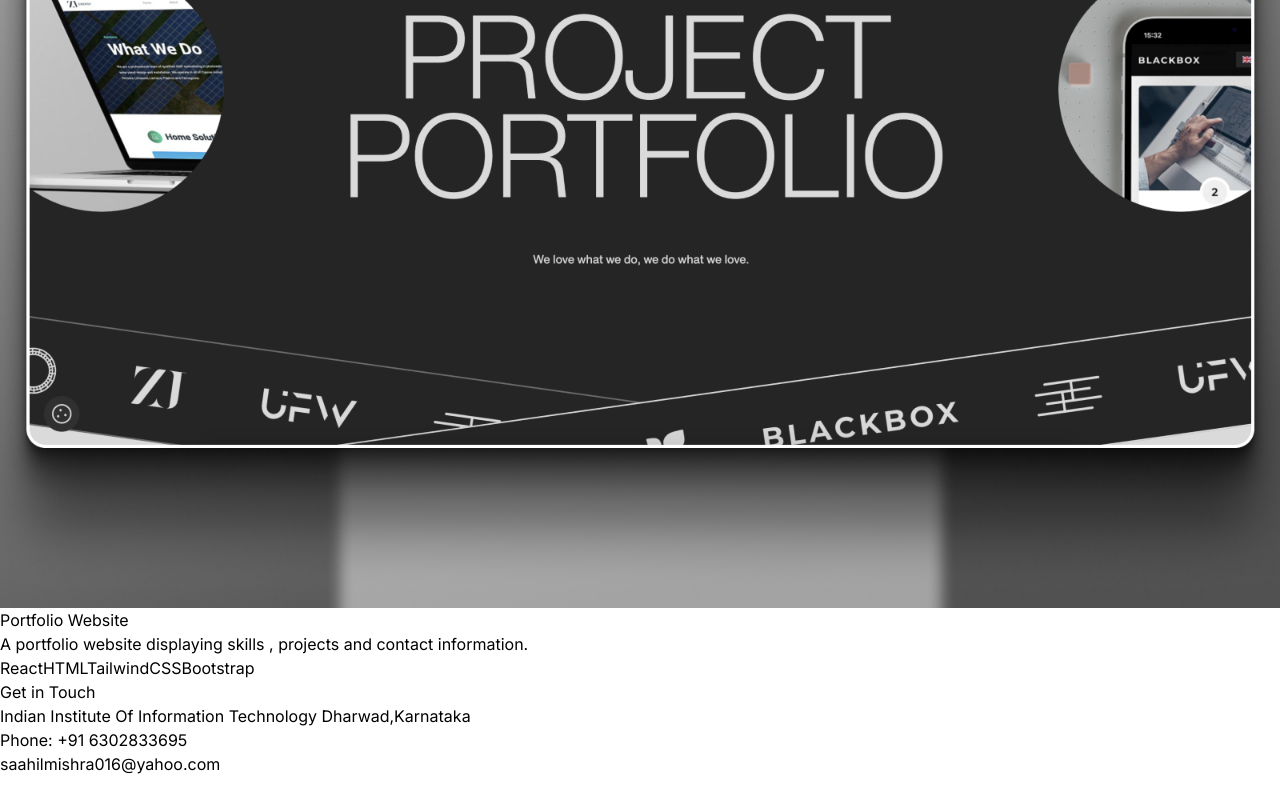
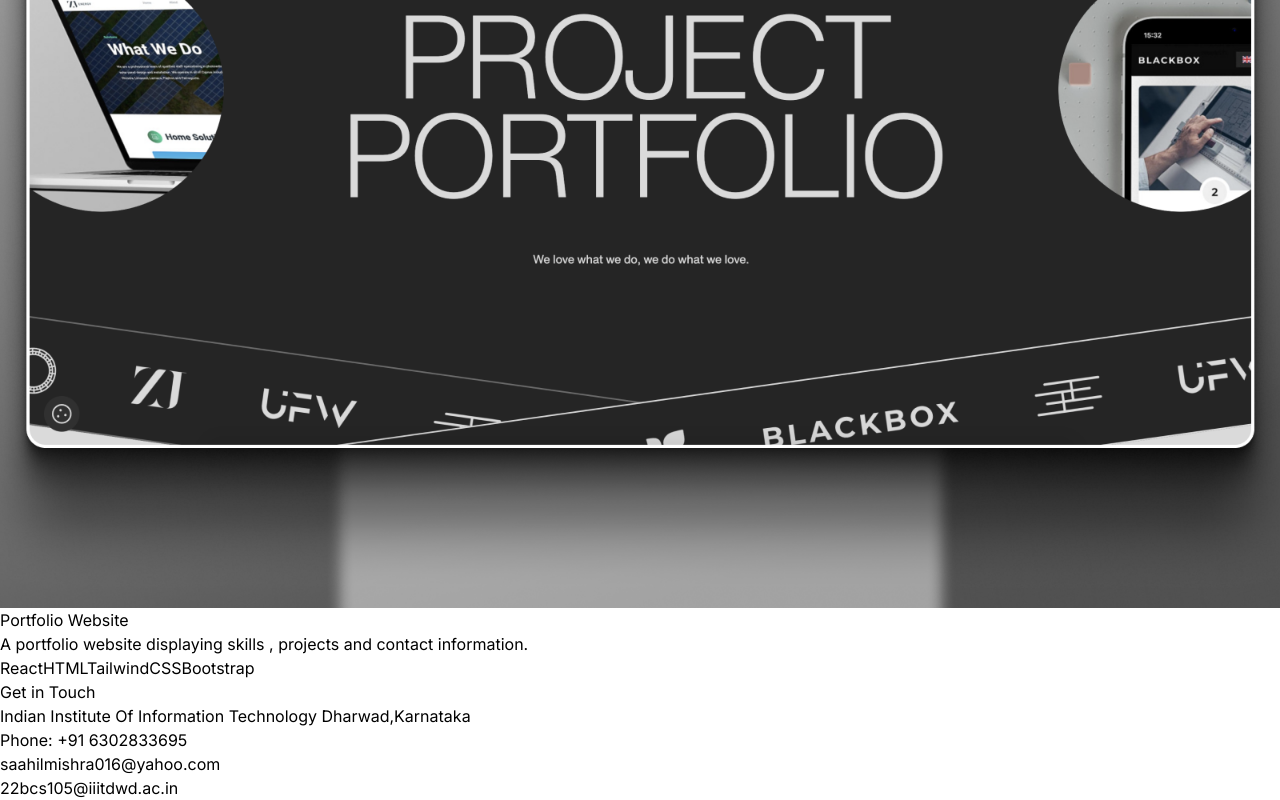
Before and after one commit to 123saahil/Portfolio-Website, a React (Vite) app: page / in a window 1280 px wide. Shown: the part 3578-4378 px from the top of the page. Before the commit the page ends 4354 px from the top, so only its background shows below. Built offline with nearby package versions, Linux system fonts and the light colour scheme.

Commit message:
added college email

```diff
--- a/src/components/Contact.jsx
+++ b/src/components/Contact.jsx
@@ -36,6 +36,10 @@
           <a href="" className="border-b">
             saahilmishra016@yahoo.com
           </a>
+          <br></br>
+          <a href="" className="border-b">
+            22bcs105@iiitdwd.ac.in
+          </a>
         </motion.div>
       </div>
     </div>
```
